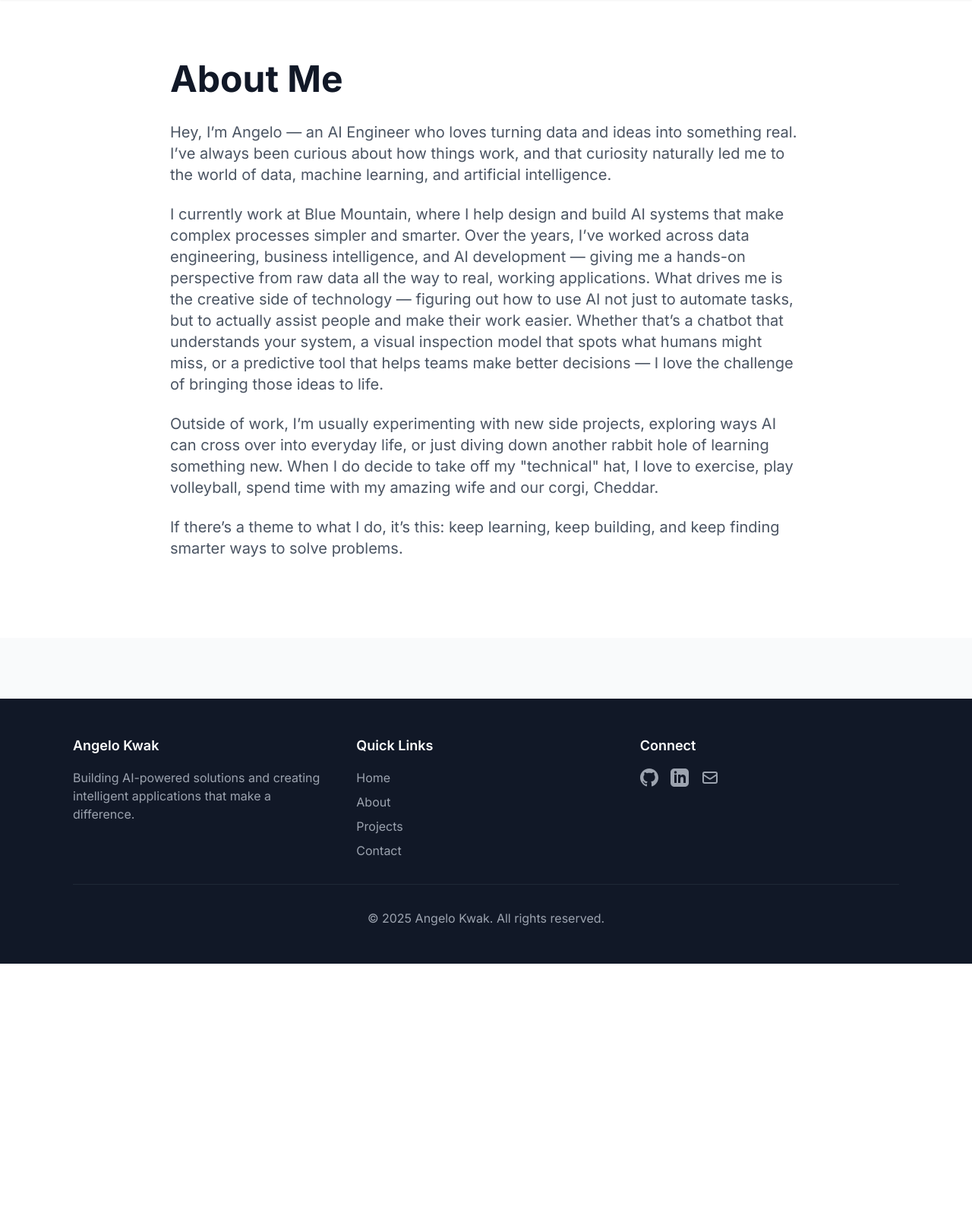
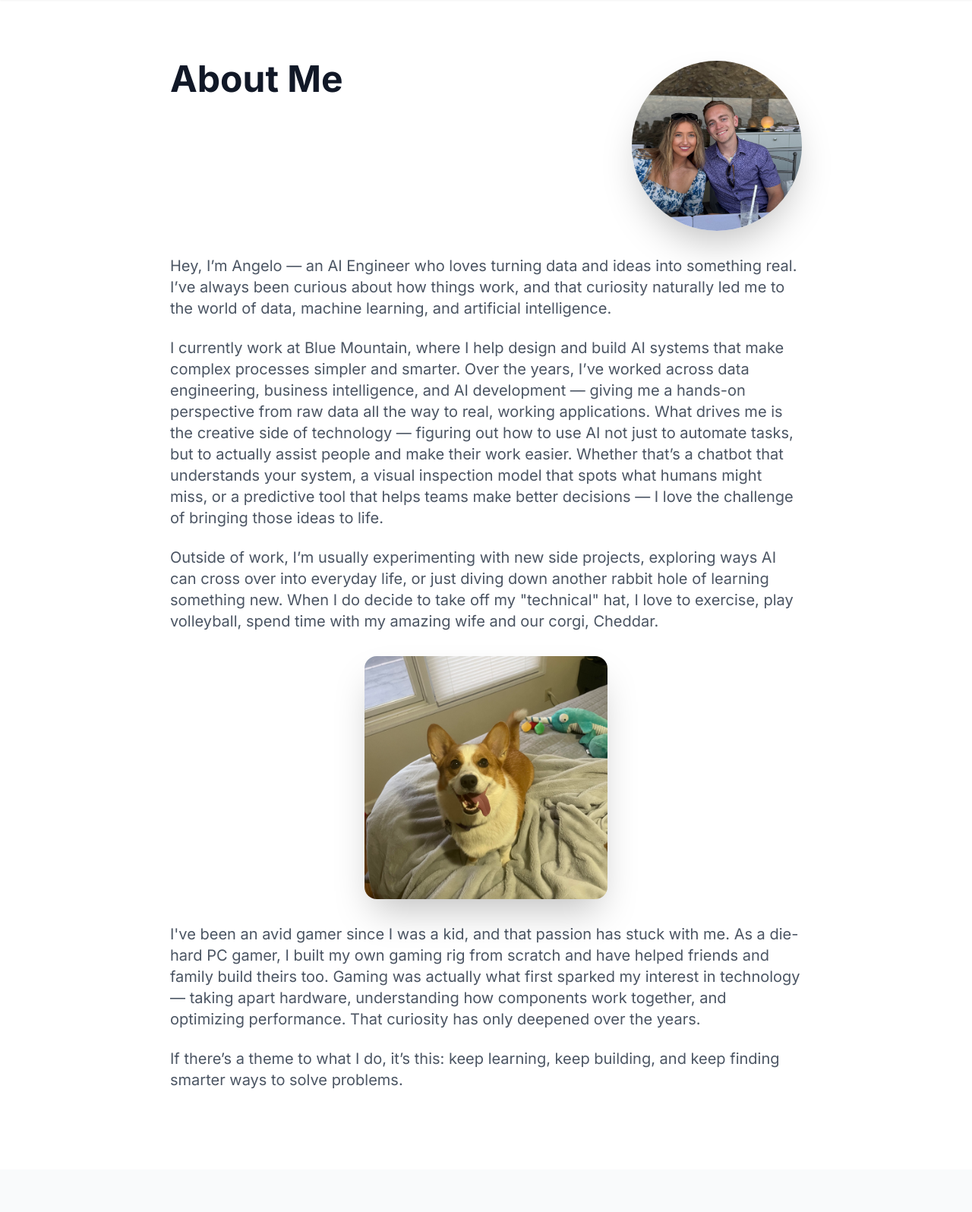
Before and after one commit to AngeloJKwak/personal-website, a Flask app: page /about in a window 1280 px wide. Shown: the part 64-1660 px from the top of the page at 76% size. Before the commit the page ends 1333 px from the top, so only its background shows below. Run offline with Flask 3, Linux system fonts and the light colour scheme; some libraries are stand-ins or nearby versions.

Commit message:
more updates

```diff
--- a/projects_data.py
+++ b/projects_data.py
@@ -54,8 +54,8 @@ PROJECTS = [
     'tagline': 'Talk to me! Well, an AI version of me...',  # Optional
     'description_short': 'AI Chatbot that can answer questions about my background and experience',
     'description_long': 'AI Chatbot that can answer questions about my background and experience',
-    'technologies': ['Python', 'Flask', 'React'],
-    'categories': ['web', 'python'],
+    'technologies': ['Python', 'OpenAI', 'Gradio', 'Hugging Face'],
+    'categories': ['web', 'python', 'ai'],
     'color': 'blue',  # blue, purple, green, orange, pink, teal, indigo, red
     'image': 'project.png',  # Put image in static/images/
     'image_type': 'logo',  # or 'screenshot'
--- a/templates/about.html
+++ b/templates/about.html
@@ -5,7 +5,15 @@
 {% block content %}
 <section class="py-20 bg-white">
     <div class="max-w-4xl mx-auto px-4 sm:px-6 lg:px-8">
-        <h1 class="text-4xl md:text-5xl font-bold text-gray-900 mb-8">About Me</h1>
+        <div class="flex flex-col md:flex-row md:items-start md:justify-between gap-8 mb-8">
+            <h1 class="text-4xl md:text-5xl font-bold text-gray-900">About Me</h1>
+
+            <div class="w-48 h-48 md:w-56 md:h-56 rounded-full shadow-2xl overflow-hidden flex-shrink-0">
+                <img src="{{ url_for('static', filename='images/italy_trip.png') }}"
+                     alt="Angelo Kwak"
+                     class="w-full h-full object-cover scale-150">
+            </div>
+        </div>
         <div class="prose prose-lg max-w-none">
             <p class="text-xl text-gray-600 mb-6">
                 Hey, I’m Angelo — an AI Engineer who loves turning data and ideas into something real.
@@ -22,6 +30,18 @@
                 Outside of work, I’m usually experimenting with new side projects, exploring ways AI can cross over into everyday life, or just diving down another rabbit hole of learning something new.
                 When I do decide to take off my "technical" hat, I love to exercise, play volleyball, spend time with my amazing wife and our corgi, Cheddar.
             </p>
+            <div class="flex justify-center my-8">
+                <div class="w-64 h-64 md:w-80 md:h-80 rounded-2xl shadow-2xl overflow-hidden">
+                    <img src="{{ url_for('static', filename='images/cheddar.jpg') }}"
+                         alt="Cheddar the corgi"
+                         class="w-full h-full object-cover">
+                </div>
+            </div>
+            <p class="text-xl text-gray-600 mb-6">
+                I've been an avid gamer since I was a kid, and that passion has stuck with me.
+                As a die-hard PC gamer, I built my own gaming rig from scratch and have helped friends and family build theirs too.
+                Gaming was actually what first sparked my interest in technology — taking apart hardware, understanding how components work together, and optimizing performance. That curiosity has only deepened over the years.
+            </p>
             <p class="text-xl text-gray-600 mb-6">
                 If there’s a theme to what I do, it’s this: keep learning, keep building, and keep finding smarter ways to solve problems.
             </p>
```
Also changed, not shown: templates/index.html (+11 -11 lines), static/images/1536792459385.jpg (added), static/images/cheddar.jpg (added), static/images/italy_trip.png (added), static/images/me.png (added).
